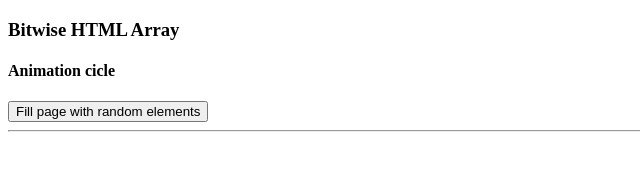
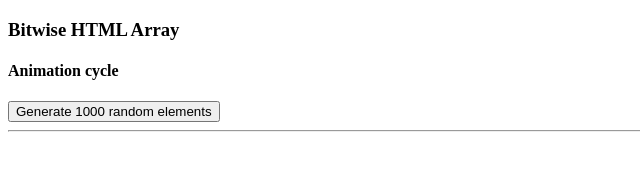
Before and after one commit to sincovschi/bitwise-html-array, a website: page index.html in a window 1280 px wide. Shown: the full height of the page, 0-640 px from the left. Drawn offline with Linux system fonts and the light colour scheme.

Commit message:
inverse signals

```diff
--- a/index.html
+++ b/index.html
@@ -9,8 +9,8 @@
 
 <body>
   <h3>Bitwise HTML Array</h3>
-  <h4>Animation cicle</h4>
-  <button id="fillpage">Fill page with random elements</button>
+  <h4>Animation cycle</h4>
+  <button id="fillpage">Generate 1000 random elements</button>
   <hr />
   <ul id="root"></ul>
 </body>
--- a/index.ts
+++ b/index.ts
@@ -42,7 +42,7 @@ const enumFlags = getEnumFlags(SignalFlags);
 
 const htmlArary: HTMLLIElement[] = generateHtmlArray(enumFlags);
 
-const source = from([1, 2, 3, 4, 5, 6, 7]).pipe(concatMap(val => of(val).pipe(delay(500))));
+const source = from([7, 6, 5, 4, 3, 2, 1]).pipe(concatMap(val => of(val).pipe(delay(500))));
 
 const root = document.getElementById('root');
 
```
